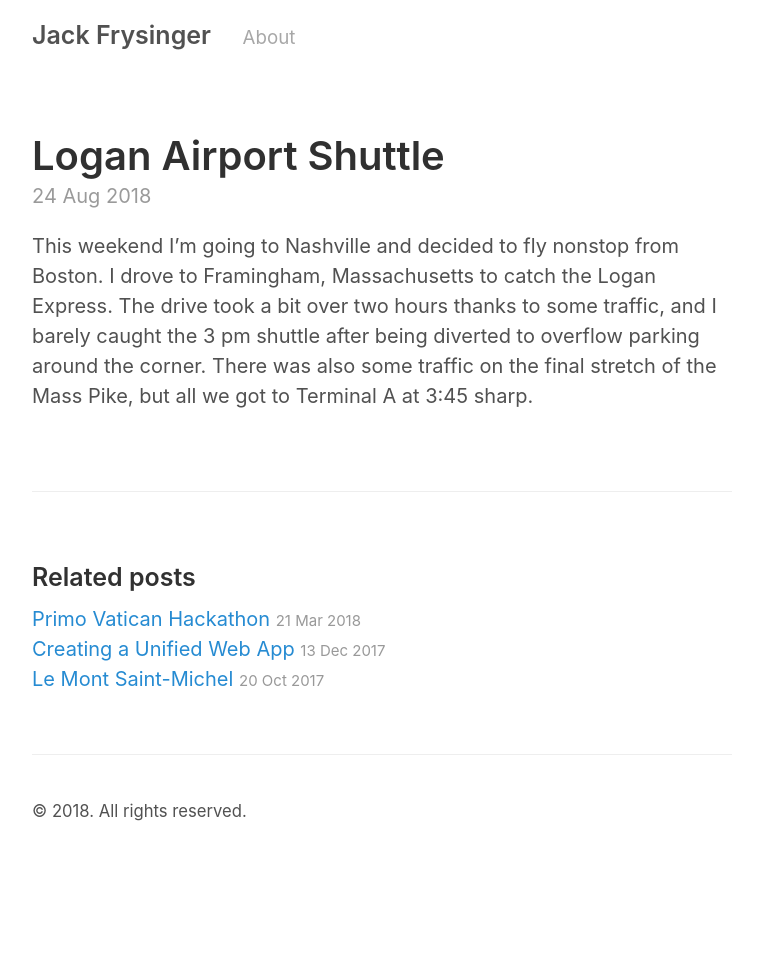
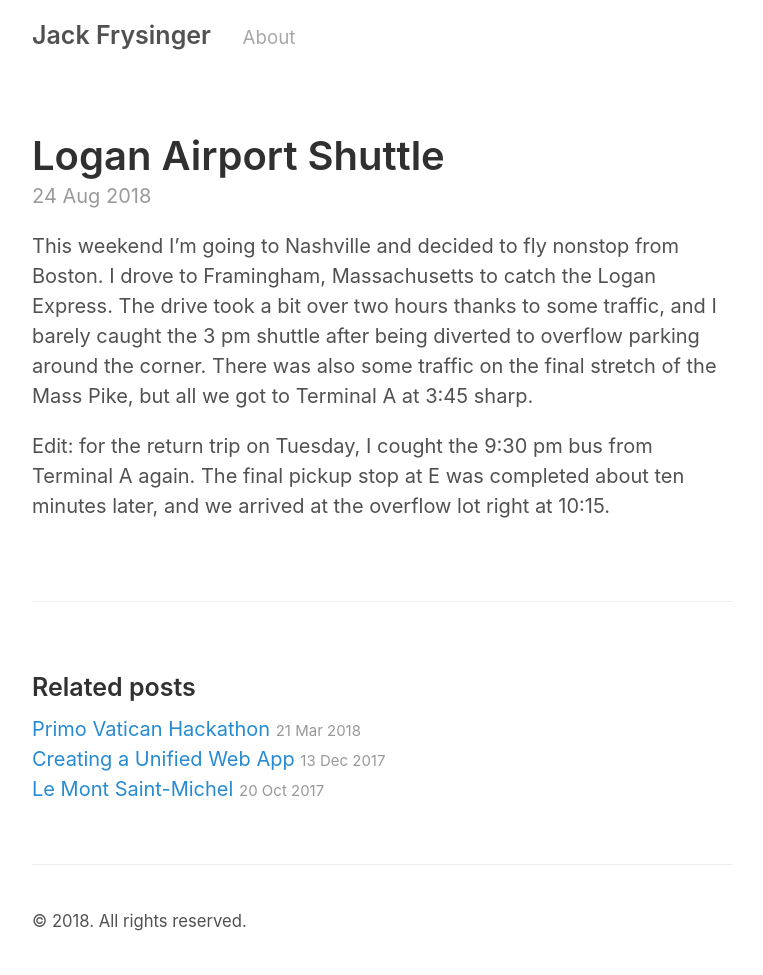
Before and after one commit to jackfrys/jackfrys.github.io, a Jekyll site: the page built from _posts/2018-08-24-Logan-Airport-Shuttle.md, in a window 1280 px wide. Shown: the whole page, without its empty margins (258-1021 px from the left). Built offline with Jekyll 4.4.1, drawn with Linux system fonts in a browser that asks for light colours; before the commit the page ends 900 px from its top, so only the background shows below that.

Commit message:
Update for return trip

```diff
--- a/_posts/2018-08-24-Logan-Airport-Shuttle.md
+++ b/_posts/2018-08-24-Logan-Airport-Shuttle.md
@@ -4,3 +4,5 @@ title: Logan Airport Shuttle
 ---
 
 This weekend I'm going to Nashville and decided to fly nonstop from Boston. I drove to Framingham, Massachusetts to catch the Logan Express. The drive took a bit over two hours thanks to some traffic, and I barely caught the 3 pm shuttle after being diverted to overflow parking around the corner. There was also some traffic on the final stretch of the Mass Pike, but all we got to Terminal A at 3:45 sharp.
+
+Edit: for the return trip on Tuesday, I cought the 9:30 pm bus from Terminal A again. The final pickup stop at E was completed about ten minutes later, and we arrived at the overflow lot right at 10:15.
```
